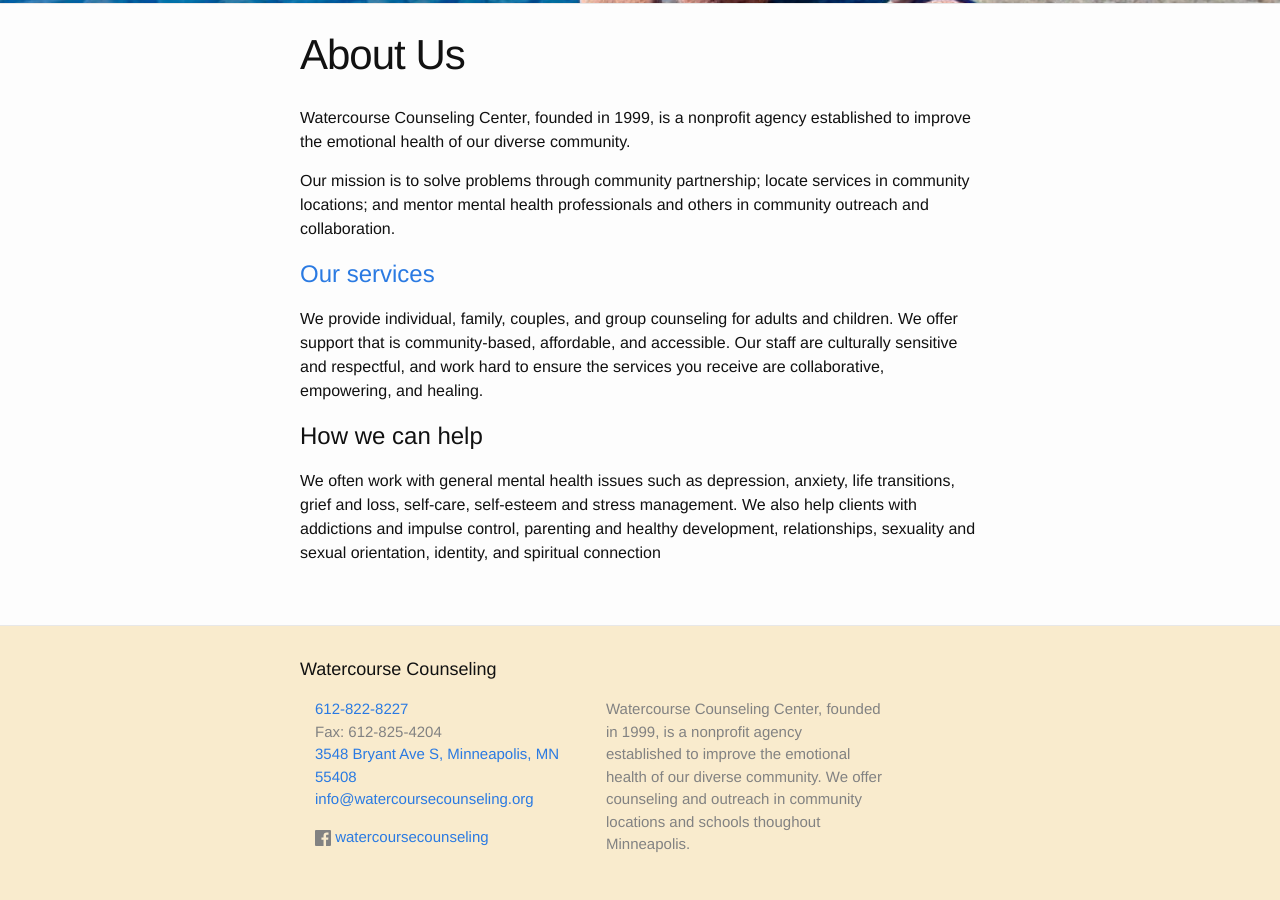
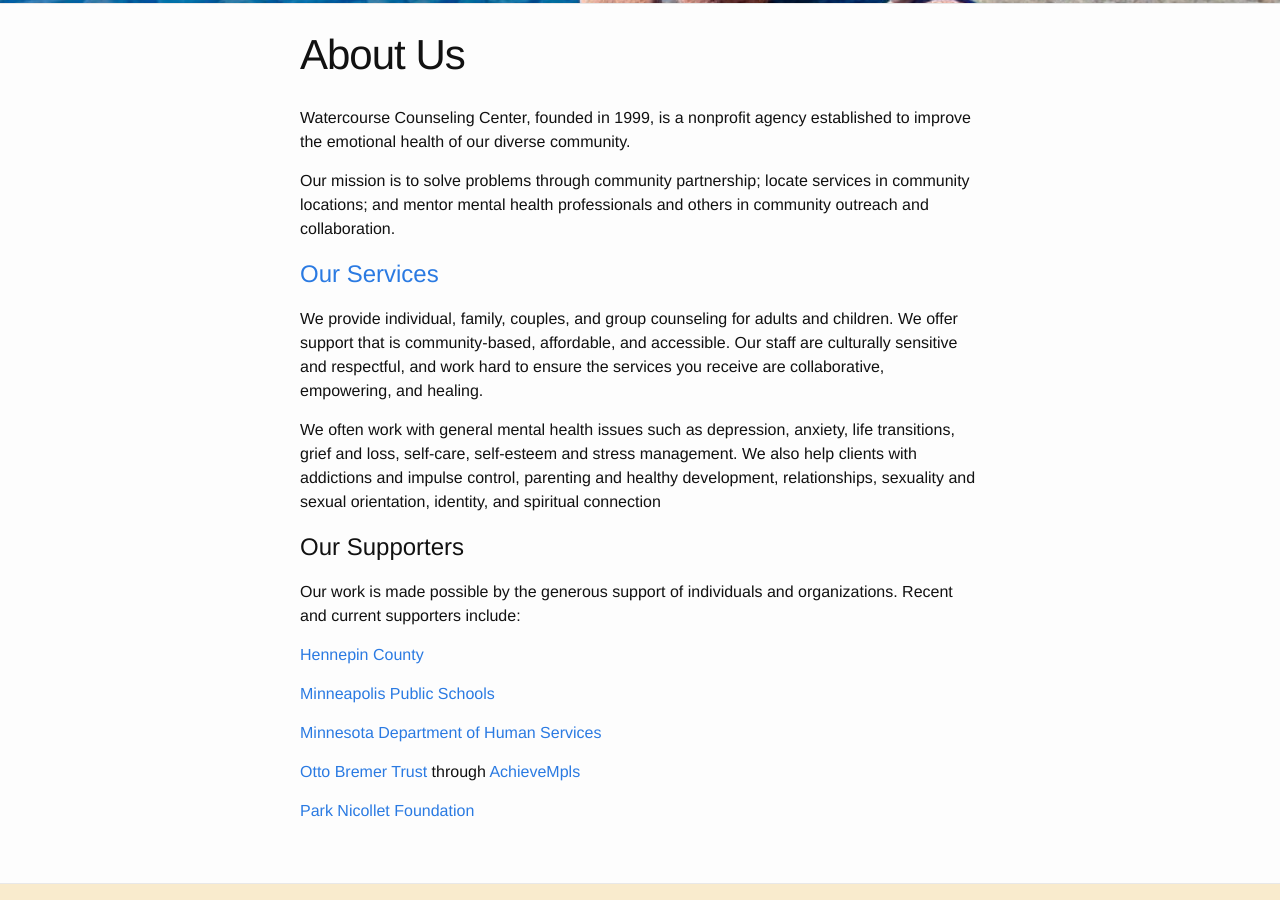
Before and after one commit to watercourse-cc/watercourse, a Jekyll site: the page built from about.md, in a window 1280 px wide and 900 px high, scrolled down 689 px. Built offline with Jekyll 4.4.1, drawn with Linux system fonts in a browser that asks for light colours.

Commit message:
added supporters

```diff
--- a/about.md
+++ b/about.md
@@ -11,7 +11,7 @@
 services in community locations; and mentor mental health professionals
 and others in community outreach and collaboration.
 
-# [Our services](./services.html)
+# [Our Services](./services.html)
 
 We provide individual, family, couples, and group
 counseling for adults and children. We offer support that is
@@ -19,10 +19,22 @@
 sensitive and respectful, and work hard to ensure the services you
 receive are collaborative, empowering, and healing.
 
-# How we can help
-
 We often work with general mental health issues such as
 depression, anxiety, life transitions, grief and loss, self-care,
 self-esteem and stress management.  We also help clients with addictions
 and impulse control, parenting and healthy development, relationships,
 sexuality and sexual orientation, identity, and spiritual connection
+
+# Our Supporters
+
+Our work is made possible by the generous support of individuals and organizations. Recent and current supporters include:
+
+[Hennepin County](http://www.hennepin.us/residents/health-medical/childrens-mental-health-services)
+
+[Minneapolis Public Schools](http://cpo.mpls.k12.mn.us/)
+
+[Minnesota Department of Human Services](http://www.dhs.state.mn.us/main/idcplg?IdcService=GET_DYNAMIC_CONVERSION&RevisionSelectionMethod=LatestReleased&dDocName=id_000162)
+
+[Otto Bremer Trust](http://www.ottobremer.org/) through [AchieveMpls](https://www.achievempls.org/)
+
+[Park Nicollet Foundation](http://www.parknicollet.com/communityandvolunteerism/park-nicollet-foundation)
```
